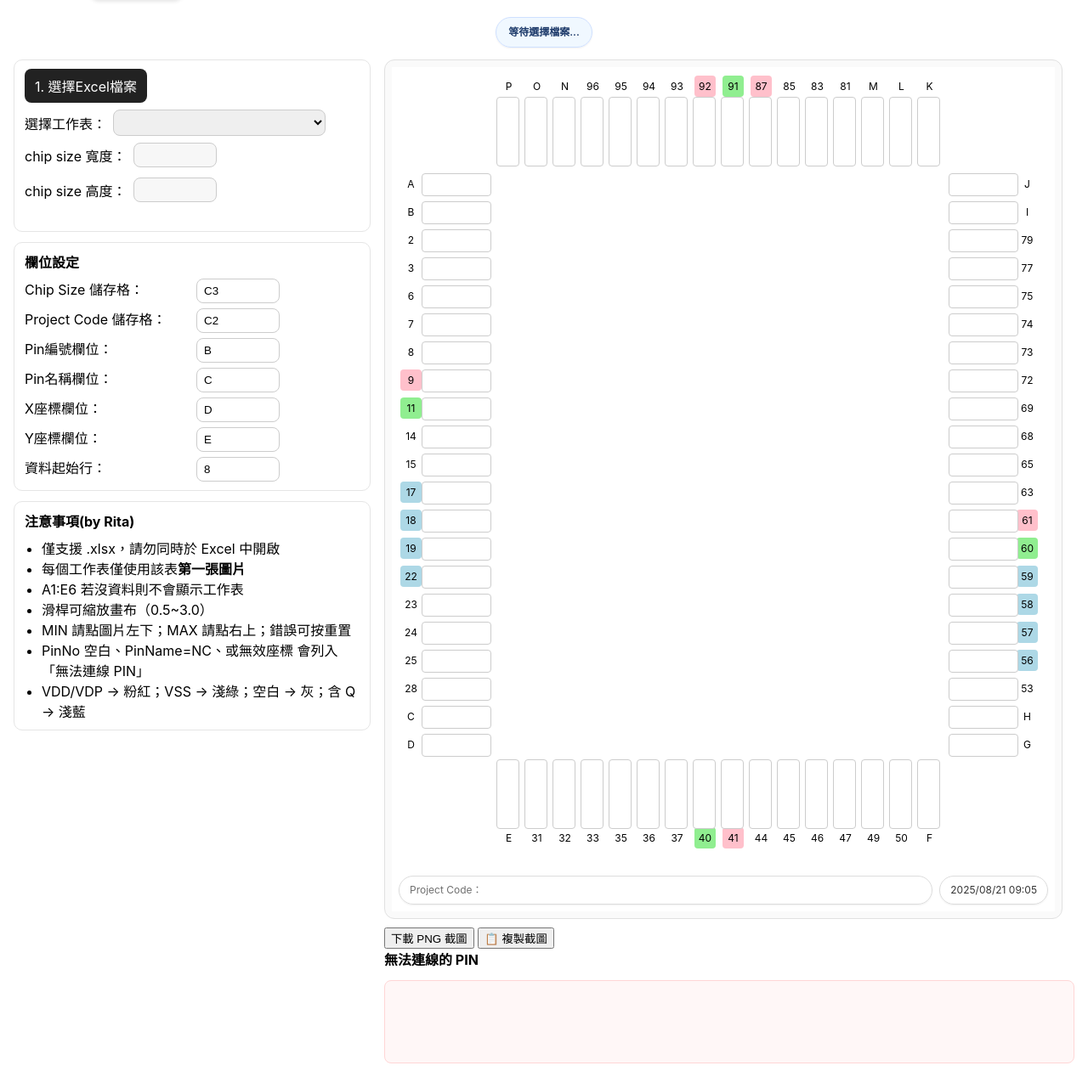
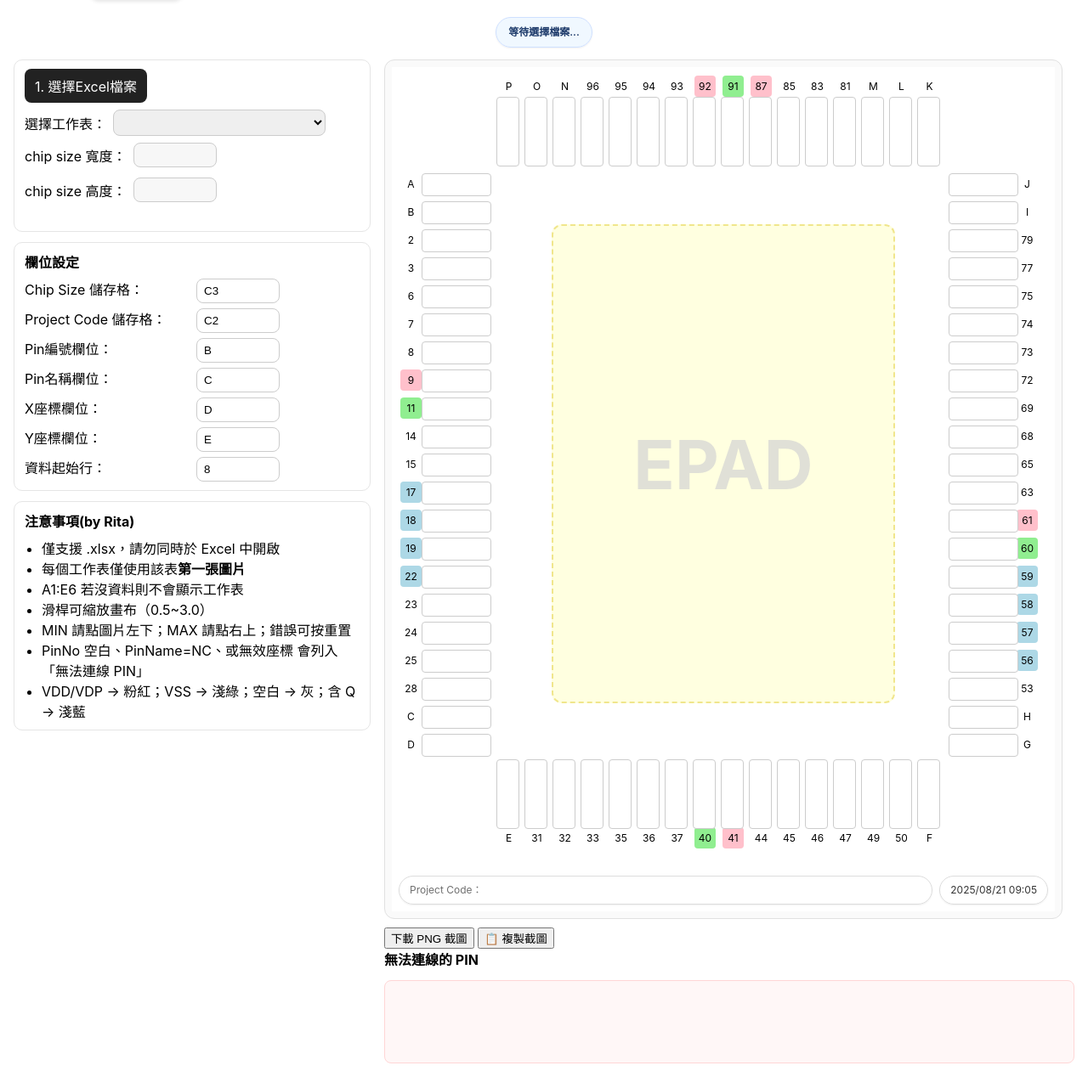
Before and after one commit to x2358zx/padlist-webapp, a FastAPI app: page / in a window 1280 px wide. Shown: the part 40-1321 px from the top of the page at 85% size. Run offline with FastAPI, Linux system fonts and the light colour scheme; lists and menus that the app fills with data are empty.

Commit message:
新增EPAD區域，並且將生成的線條到上層

```diff
--- a/app/static/css/style.css
+++ b/app/static/css/style.css
@@ -53,7 +53,13 @@ main { display:grid; grid-template-columns: 420px 1fr; gap: 16px; }
   /* left/top 會被你那段 JS 置中計算覆寫 */
 }
 
-.overlay { position:absolute; left:0; top:0; pointer-events:none; }
+.overlay {
+  position:absolute;
+  left:0;
+  top:0;
+  pointer-events:none;
+  z-index: 15; /* ★ 新增，確保圖層在文字框(z-index:10)之上 */
+}
 
 
 /* 顏色 */
@@ -309,3 +315,36 @@ border-radius:4px;
   outline: 2px solid #dc3545;
   background: #fff5f5;
 }
+
+/* --- 底部的 EPAD 背景裝飾 --- */
+#epadBackground {
+  position: absolute;
+  /* 透過 left: 50% 和 transform 來達成水平置中 */
+  left: 50%;
+  top: 47%;                     /* ★ 修改：從 top 往下 50% */
+  transform: translate(-50%, -50%); /* ★ 修改：水平和垂直都回移 50% */
+
+  width: 400px;
+  height: 560px;
+
+  background: #ffffe0; /* 淺黃色背景 */
+  border: 2px dashed #f0e68c; /* 黃色虛線 */
+  border-radius: 12px;
+
+  /* --- EPAD 文字的樣式 --- */
+  display: flex;
+  align-items: center;
+  justify-content: center;
+  font-size: 80px; /* 加大字體 */
+  font-weight: bold; /* 粗體 */
+  color: rgba(211, 211, 211, 0.7); /* 淡灰色半透明 */
+
+  /* 確保它在最底層，圖片會蓋在它上面 */
+  z-index: 1;
+}
+
+/* 讓圖片的 z-index 比背景高，確保能蓋住 */
+.chip-image {
+  position: absolute;
+  z-index: 2;
+}
--- a/app/templates/index.html
+++ b/app/templates/index.html
@@ -156,6 +156,7 @@
 			  <div class="hud-item project-code"><span>Project Code：</span><b id="projectCode"></b></div>
 			  <div class="hud-item nowtime" id="nowtime"></div>
 			</div>
+			<div id="epadBackground">EPAD</div>
             <!-- 文字框與標籤會動態插入 -->
           </div>
         </div>
```
